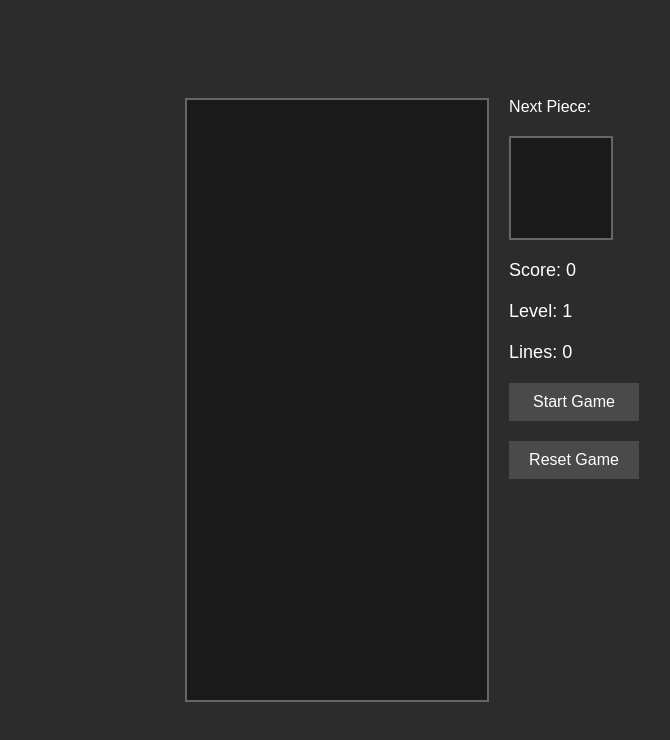
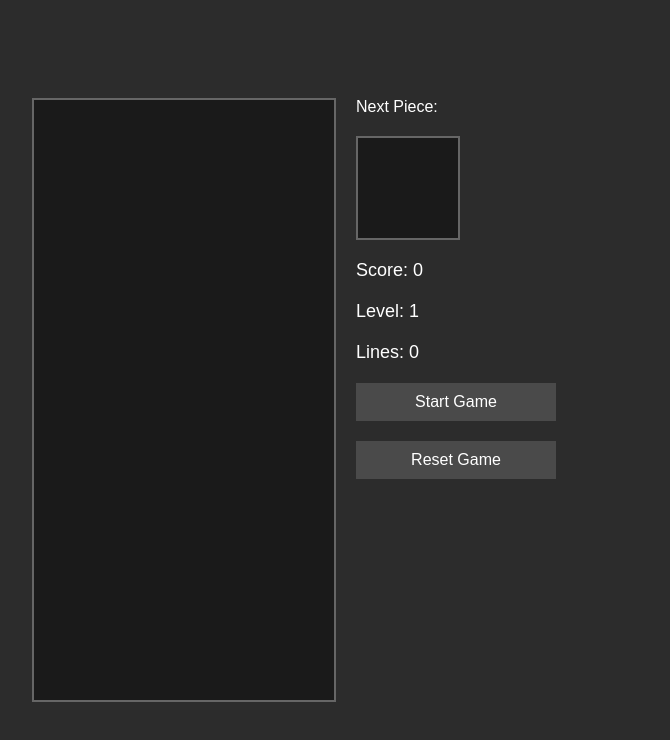
Before and after one commit to CosmicCrusaderZ/CosmicCrusaderZ, a plain HTML site: page index.html in a window 1280 px wide. Both pictures are taken after a click on the button "PC". Shown: the whole page, without its empty margins (228-898 px from the left). Drawn offline with Linux system fonts and the light colour scheme.

Commit message:
Update index.html

```diff
--- a/index.html
+++ b/index.html
@@ -10,7 +10,7 @@
             display: flex;
             justify-content: center;
             align-items: center;
-            height: 100vh;
+            min-height: 100vh;
             margin: 0;
             background-color: #2c2c2c;
             color: #fff;
@@ -19,22 +19,33 @@
             display: flex;
             flex-direction: column;
             align-items: center;
+            width: 100%;
+            max-width: 800px;
+            padding: 20px;
+            box-sizing: border-box;
         }
         #device-selection {
             margin-bottom: 20px;
         }
         #game-area {
             display: flex;
-            gap: 20px;
+            flex-direction: column;
+            align-items: center;
+            width: 100%;
         }
         #game-board {
             border: 2px solid #666;
             background-color: #1a1a1a;
+            max-width: 100%;
+            height: auto;
         }
         #side-panel {
             display: flex;
             flex-direction: column;
             gap: 20px;
+            margin-top: 20px;
+            width: 100%;
+            align-items: center;
         }
         #next-piece {
             width: 100px;
@@ -53,6 +64,8 @@
             border: none;
             cursor: pointer;
             transition: background-color 0.3s;
+            width: 100%;
+            max-width: 200px;
         }
         #start-button:hover, #reset-button:hover {
             background-color: #5a5a5a;
@@ -63,6 +76,7 @@
             justify-content: center;
             gap: 10px;
             margin-top: 20px;
+            width: 100%;
         }
         .control-button {
             width: 60px;
@@ -73,6 +87,18 @@
             border: none;
             border-radius: 50%;
             cursor: pointer;
+        }
+        @media (min-width: 768px) {
+            #game-area {
+                flex-direction: row;
+                justify-content: center;
+                align-items: flex-start;
+            }
+            #side-panel {
+                margin-top: 0;
+                margin-left: 20px;
+                align-items: flex-start;
+            }
         }
     </style>
 </head>
@@ -131,7 +157,7 @@
         let lines = 0;
         let gameLoop;
         let dropCounter = 0;
-        let dropInterval = 1000; // Start with 1 second interval
+        let dropInterval = 1000;
         let lastTime = 0;
         let currentPiece;
         let nextPiece;
@@ -148,7 +174,7 @@
         ];
 
         function createBoard() {
-            return Array.from({length: ROWS}, () => Array(COLS).fill(0));
+            return Array.from({ length: ROWS }, () => Array(COLS).fill(0));
         }
 
         function drawBlock(x, y, color) {
@@ -228,8 +254,8 @@
                 row.some((value, dx) =>
                     value !== 0 &&
                     (board[currentPiece.y + dy] === undefined ||
-                     board[currentPiece.y + dy][currentPiece.x + dx] === undefined ||
-                     board[currentPiece.y + dy][currentPiece.x + dx] !== 0)
+                        board[currentPiece.y + dy][currentPiece.x + dx] === undefined ||
+                        board[currentPiece.y + dy][currentPiece.x + dx] !== 0)
                 )
             );
         }
@@ -258,7 +284,7 @@
                 lines += linesCleared;
                 score += [40, 100, 300, 1200][linesCleared - 1] * level;
                 level = Math.floor(lines / 10) + 1;
-                dropInterval = Math.max(100, 1000 - (level - 1) * 50); // Decrease interval, but not below 100ms
+                dropInterval = Math.max(100, 1000 - (level - 1) * 50);
                 updateScore();
             }
         }
@@ -369,19 +395,35 @@
             gameArea.style.display = 'flex';
             mobileControls.style.display = 'none';
             document.getElementById('device-selection').style.display = 'none';
+            adjustCanvasSize();
         });
 
         mobileButton.addEventListener('click', () => {
             gameArea.style.display = 'flex';
             mobileControls.style.display = 'flex';
             document.getElementById('device-selection').style.display = 'none';
+            adjustCanvasSize();
         });
 
-        // Mobile controls
         document.getElementById('left-button').addEventListener('click', () => handleKeyPress('ArrowLeft'));
         document.getElementById('right-button').addEventListener('click', () => handleKeyPress('ArrowRight'));
         document.getElementById('down-button').addEventListener('click', () => handleKeyPress('ArrowDown'));
         document.getElementById('rotate-button').addEventListener('click', () => handleKeyPress('ArrowUp'));
+
+        function adjustCanvasSize() {
+            const container = document.getElementById('game-container');
+            const gameBoard = document.getElementById('game-board');
+            const maxWidth = Math.min(container.clientWidth - 40, 300);
+            const scale = maxWidth / 300;
+            gameBoard.style.width = `${maxWidth}px`;
+            gameBoard.style.height = `${600 * scale}px`;
+        }
+
+        window.addEventListener('resize', adjustCanvasSize);
+        startButton.addEventListener('click', () => {
+            startGame();
+            adjustCanvasSize();
+        });
     </script>
 </body>
 </html>
```
